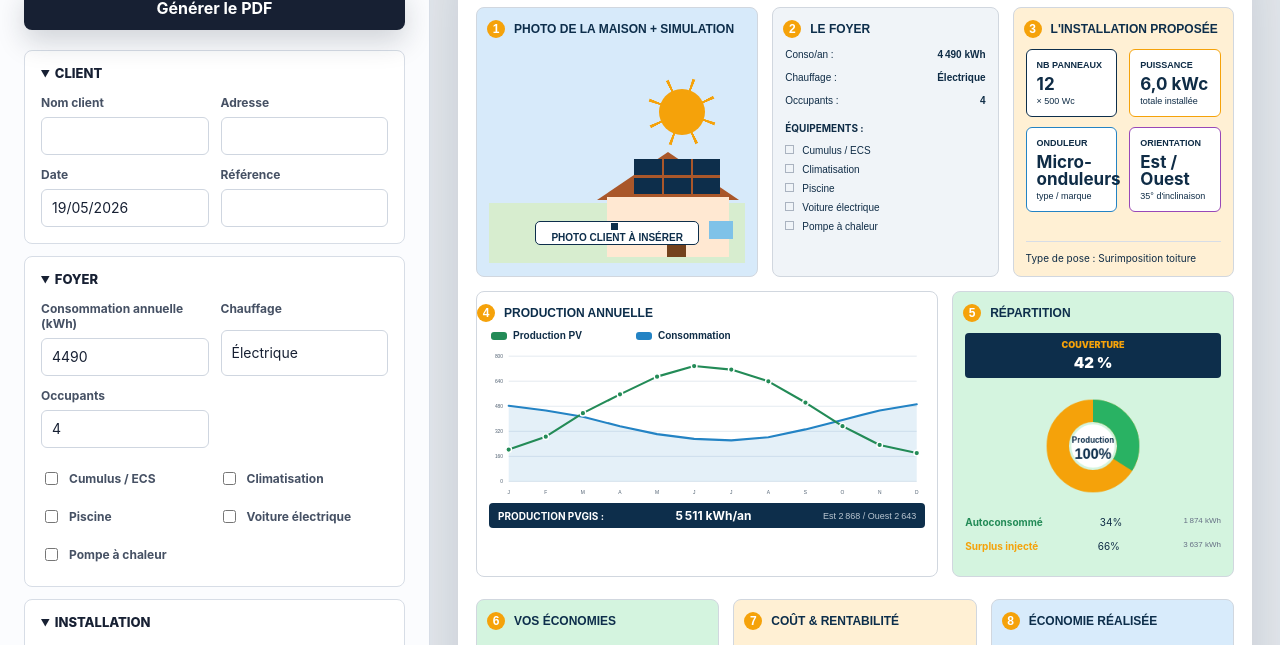
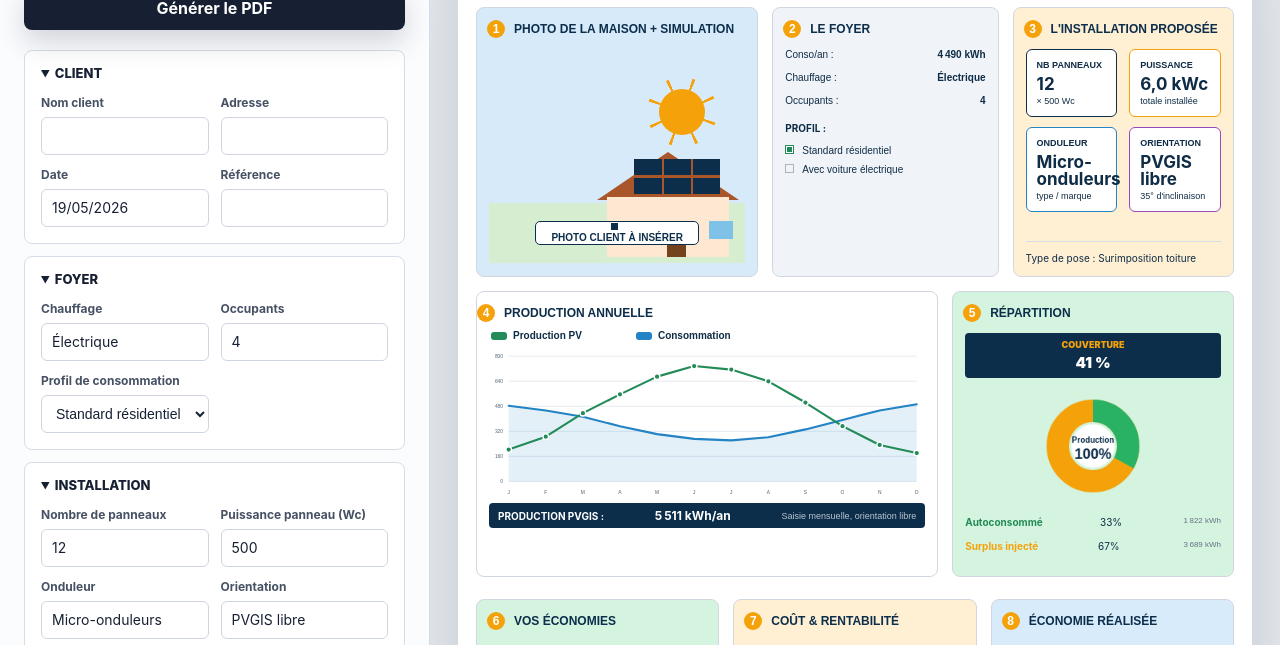
Before and after one commit to Empyrz901/interactive-solar-study, a website built with Vite: page index.html in a window 1280 px wide. Shown: the part 131-776 px from the top of the page. Built offline with nearby package versions, Linux system fonts and the light colour scheme.

Commit message:
Simulate photovoltaic self-consumption hourly

```diff
--- a/src/main.js
+++ b/src/main.js
@@ -2,39 +2,41 @@ import html2canvas from 'html2canvas';
 import { jsPDF } from 'jspdf';
 
 const months = ['J', 'F', 'M', 'A', 'M', 'J', 'J', 'A', 'S', 'O', 'N', 'D'];
-const pvProfile = [270, 380, 580, 740, 890, 980, 950, 850, 670, 470, 310, 240];
+const monthNames = ['Janvier', 'Février', 'Mars', 'Avril', 'Mai', 'Juin', 'Juillet', 'Août', 'Septembre', 'Octobre', 'Novembre', 'Décembre'];
+const monthDays = [31, 28, 31, 30, 31, 30, 31, 31, 30, 31, 30, 31];
+const pvProfile = [203, 286, 436, 556, 669, 737, 714, 639, 504, 353, 233, 181];
 const consoProfile = [480, 450, 410, 350, 300, 270, 260, 280, 330, 390, 450, 490];
-const pvgisEastProduction = 2868;
-const pvgisWestProduction = 2643;
-const defaultAnnualProduction = pvgisEastProduction + pvgisWestProduction;
 const defaultElectricityRate = 0.194;
 const defaultExportRate = 0.04;
-const batteryCapacityKwh = 10;
-const batterySelfUseGain = 0.32;
+const defaultBatteryEfficiency = 0.9;
+const loadProfiles = {
+  standard: 'Standard résidentiel',
+  ev: 'Avec voiture électrique'
+};
 
 const state = {
   clientName: '',
   address: '',
   date: new Date().toLocaleDateString('fr-FR'),
   reference: '',
-  consumption: '4490',
   heating: 'Électrique',
   occupants: '4',
-  equipments: [],
+  loadProfile: 'standard',
   panels: 12,
   panelWc: 500,
   inverter: 'Micro-onduleurs',
-  orientation: 'Est / Ouest',
+  orientation: 'PVGIS libre',
   tilt: '35',
   installType: 'Surimposition toiture',
   price: 12900,
   grants: 0,
-  selfUse: 34,
+  electricityRate: defaultElectricityRate,
+  exportRate: defaultExportRate,
+  batteryCapacity: 10,
+  batteryEfficiency: defaultBatteryEfficiency,
   batteryCost: 6900,
   pvCurve: buildPvCurve(12, 500),
   consoCurve: buildConsumptionCurve(4490),
-  pvCurveOverridden: false,
-  consoCurveOverridden: false,
   photo: '',
   photoMode: 'landscape',
   consultant: 'VOTRE EXPERT PHOTOVOLTAÏQUE',
@@ -43,14 +45,7 @@ const state = {
 };
 
 function buildPvCurve(panels, panelWc) {
-  const defaultPower = (12 * 500) / 1000;
-  const configuredPower = (Number(panels || 0) * Number(panelWc || 0)) / 1000;
-  const annualTarget = configuredPower ? defaultAnnualProduction * (configuredPower / defaultPower) : 0;
-  const profileTotal = pvProfile.reduce((sum, value) => sum + value, 0);
-  const monthly = pvProfile.map((value) => Math.round((value / profileTotal) * annualTarget));
-  const delta = Math.round(annualTarget) - monthly.reduce((sum, value) => sum + value, 0);
-  monthly[monthly.length - 1] += delta;
-  return monthly;
+  return [...pvProfile];
 }
 
 function buildConsumptionCurve(consumption) {
@@ -62,25 +57,16 @@ function buildConsumptionCurve(consumption) {
   return monthly;
 }
 
-const equipmentOptions = [
-  'Cumulus / ECS',
-  'Climatisation',
-  'Piscine',
-  'Voiture électrique',
-  'Pompe à chaleur'
-];
-
-const equipmentConsumptionKwh = {
-  'Cumulus / ECS': 1200,
-  Climatisation: 600,
-  Piscine: 1200,
-  'Voiture électrique': 2500,
-  'Pompe à chaleur': 2200
-};
-
 function formatNumber(value) {
   const number = Number(value) || 0;
   return new Intl.NumberFormat('fr-FR').format(Math.round(number));
+}
+
+function formatDecimal(value, digits = 1) {
+  return new Intl.NumberFormat('fr-FR', {
+    maximumFractionDigits: digits,
+    minimumFractionDigits: 0
+  }).format(Number(value || 0));
 }
 
 function kwc() {
@@ -91,106 +77,148 @@ function annualProduction() {
   return state.pvCurve.reduce((sum, value) => sum + Number(value || 0), 0);
 }
 
-function equipmentConsumption() {
-  return state.equipments.reduce((sum, item) => sum + (equipmentConsumptionKwh[item] || 0), 0);
-}
-
 function adjustedConsumption() {
-  return Number(state.consumption || 0) + equipmentConsumption();
-}
-
-function householdLoadFactor() {
-  const baseConsumption = Number(state.consumption || 0);
-  const totalConsumption = adjustedConsumption();
-  if (!baseConsumption || !totalConsumption) return 1;
-  return Math.min(1, baseConsumption / totalConsumption);
-}
-
-function selfUseRate() {
-  return Math.max(0, Math.min(100, Number(state.selfUse || 0))) / 100;
-}
-
-function scenarioSummary(rate) {
-  const production = annualProduction();
-  const consumption = adjustedConsumption();
-  const selfConsumed = Math.min(production, consumption, Math.round(production * rate));
-  const surplus = Math.max(0, production - selfConsumed);
-  const selfUsePercent = production ? Math.round((selfConsumed / production) * 100) : 0;
-  const surplusPercent = Math.max(0, 100 - selfUsePercent);
-  const coverage = consumption ? Math.min(100, Math.round((selfConsumed / consumption) * 100)) : 0;
-  const billReduction = Math.round(selfConsumed * defaultElectricityRate);
-  const resale = Math.round(surplus * defaultExportRate);
-
-  return {
-    production,
-    consumption,
-    selfConsumed,
-    surplus,
-    selfUsePercent,
-    surplusPercent,
-    coverage,
-    billReduction,
-    resale,
-    totalGain: billReduction + resale
-  };
-}
-
-function baseScenario() {
-  return scenarioSummary(selfUseRate());
-}
-
-function batteryScenario() {
-  return scenarioSummary(batterySelfUseRate());
-}
-
-function selfConsumedKwh() {
-  return baseScenario().selfConsumed;
-}
-
-function exportedKwh() {
-  return baseScenario().surplus;
-}
-
-function billSaving() {
-  return baseScenario().billReduction;
-}
-
-function resaleGain() {
-  return baseScenario().resale;
-}
-
-function coverageRate() {
-  return baseScenario().coverage;
-}
-
-function batterySelfUseRate() {
-  return Math.min(0.7, selfUseRate() + batterySelfUseGain);
-}
-
-function batterySaving() {
-  return Math.max(0, batteryScenario().totalGain - baseScenario().totalGain);
-}
-
-function totalGain() {
-  return baseScenario().totalGain;
+  return state.consoCurve.reduce((sum, value) => sum + Number(value || 0), 0);
 }
 
 function netCost() {
   return Math.max(0, Number(state.price || 0) - Number(state.grants || 0));
 }
 
-function roiYears() {
-  const gain = totalGain();
-  return gain ? Math.max(1, Math.round((netCost() / gain) * 10) / 10).toString().replace('.', ',') : '...';
+function hourlyConsumptionWeight(hour, profile) {
+  const standard = [0.55, 0.48, 0.45, 0.43, 0.45, 0.58, 0.85, 1.05, 0.95, 0.78, 0.68, 0.62, 0.65, 0.68, 0.72, 0.82, 1.05, 1.35, 1.55, 1.45, 1.18, 0.95, 0.78, 0.65];
+  const evBoost = [1.15, 1.1, 1.0, 0.85, 0.7, 0.55, 0.45, 0.35, 0.25, 0.2, 0.2, 0.2, 0.2, 0.25, 0.3, 0.45, 0.7, 1.05, 1.35, 1.55, 1.65, 1.6, 1.45, 1.3];
+  return profile === 'ev' ? standard[hour] * 0.78 + evBoost[hour] * 0.7 : standard[hour];
+}
+
+function hourlyProductionWeight(hour, monthIndex) {
+  const daylightByMonth = [8.6, 10, 11.9, 13.7, 15, 15.8, 15.4, 14.1, 12.5, 10.7, 9, 8.3];
+  const solarNoon = 13;
+  const daylight = daylightByMonth[monthIndex];
+  const sunrise = solarNoon - daylight / 2;
+  const sunset = solarNoon + daylight / 2;
+  const midHour = hour + 0.5;
+  if (midHour <= sunrise || midHour >= sunset) return 0;
+  const progress = (midHour - sunrise) / daylight;
+  return Math.sin(Math.PI * progress) ** 1.35;
+}
+
+function distributeMonthlyToHours(monthlyValues, weightForHour) {
+  return monthlyValues.flatMap((monthlyValue, monthIndex) => {
+    const days = monthDays[monthIndex];
+    const weights = Array.from({ length: days * 24 }, (_, index) => weightForHour(index % 24, monthIndex));
+    const totalWeight = weights.reduce((sum, value) => sum + value, 0) || weights.length;
+    return weights.map((weight) => (Number(monthlyValue || 0) * weight) / totalWeight);
+  });
+}
+
+function hourlySeries() {
+  return {
+    production: distributeMonthlyToHours(state.pvCurve, hourlyProductionWeight),
+    consumption: distributeMonthlyToHours(state.consoCurve, (hour) => hourlyConsumptionWeight(hour, state.loadProfile))
+  };
+}
+
+function summarizeEnergy(values) {
+  return Math.round(values.reduce((sum, value) => sum + value, 0));
+}
+
+function buildScenario(values, options = {}) {
+  const batteryCapacity = Number(options.batteryCapacity || 0);
+  const batteryEfficiency = Math.max(0, Math.min(1, Number(state.batteryEfficiency || defaultBatteryEfficiency)));
+  const hasBattery = batteryCapacity > 0;
+  let batterySoc = 0;
+  let selfConsumed = 0;
+  let surplus = 0;
+  let gridPurchase = 0;
+  let batteryCharged = 0;
+  let batteryDischarged = 0;
+
+  values.production.forEach((productionValue, index) => {
+    const production = Math.max(0, productionValue);
+    const consumption = Math.max(0, values.consumption[index] || 0);
+    const instantSelfUse = Math.min(production, consumption);
+    let remainingProduction = production - instantSelfUse;
+    let remainingConsumption = consumption - instantSelfUse;
+    selfConsumed += instantSelfUse;
+
+    if (hasBattery && remainingProduction > 0) {
+      const storageRoom = Math.max(0, batteryCapacity - batterySoc);
+      const energySentToBattery = Math.min(remainingProduction, storageRoom / batteryEfficiency);
+      const storedEnergy = energySentToBattery * batteryEfficiency;
+      batterySoc += storedEnergy;
+      batteryCharged += storedEnergy;
+      remainingProduction -= energySentToBattery;
+    }
+
+    if (hasBattery && remainingConsumption > 0) {
+      const discharged = Math.min(remainingConsumption, batterySoc);
+      batterySoc -= discharged;
+      batteryDischarged += discharged;
+      selfConsumed += discharged;
+      remainingConsumption -= discharged;
+    }
+
+    surplus += Math.max(0, remainingProduction);
+    gridPurchase += Math.max(0, remainingConsumption);
+  });
+
+  const production = summarizeEnergy(values.production);
+  const consumption = summarizeEnergy(values.consumption);
+  const roundedSelfConsumed = Math.round(selfConsumed);
+  const roundedSurplus = Math.round(surplus);
+  const roundedGridPurchase = Math.round(gridPurchase);
+  const billReduction = Math.round(roundedSelfConsumed * Number(state.electricityRate || 0));
+  const resale = Math.round(roundedSurplus * Number(state.exportRate || 0));
+
+  return {
+    production,
+    consumption,
+    selfConsumed: roundedSelfConsumed,
+    surplus: roundedSurplus,
+    gridPurchase: roundedGridPurchase,
+    selfUsePercent: production ? Math.round((roundedSelfConsumed / production) * 100) : 0,
+    surplusPercent: production ? Math.round((roundedSurplus / production) * 100) : 0,
+    coverage: consumption ? Math.round((roundedSelfConsumed / consumption) * 100) : 0,
+    billReduction,
+    resale,
+    totalGain: billReduction + resale,
+    batteryCharged: Math.round(batteryCharged),
+    batteryDischarged: Math.round(batteryDischarged)
+  };
+}
+
+function simulation() {
+  const values = hourlySeries();
+  const withoutBattery = buildScenario(values);
+  const withBattery = buildScenario(values, { batteryCapacity: Number(state.batteryCapacity || 0) });
+  return {
+    withoutBattery,
+    withBattery,
+    difference: {
+      annualGain: withBattery.totalGain - withoutBattery.totalGain,
+      billReduction: withBattery.billReduction - withoutBattery.billReduction,
+      resale: withBattery.resale - withoutBattery.resale,
+      gridPurchase: withoutBattery.gridPurchase - withBattery.gridPurchase
+    }
+  };
+}
+
+function totalGain() {
+  return simulation().withoutBattery.totalGain;
+}
+
+function roiYears(gain = totalGain(), cost = netCost()) {
+  return gain ? Math.max(1, Math.round((cost / gain) * 10) / 10).toString().replace('.', ',') : '...';
 }
 
 function batteryRoi() {
-  const gain = batterySaving();
+  const gain = simulation().difference.annualGain;
   return gain ? Math.max(1, Math.round((Number(state.batteryCost || 0) / gain) * 10) / 10).toString().replace('.', ',') : '...';
 }
 
 function batteryNetDifference(years = 20) {
-  return batterySaving() * years - Number(state.batteryCost || 0);
+  return simulation().difference.annualGain * years - Number(state.batteryCost || 0);
 }
 
 function input(label, key, type = 'text', attrs = '') {
@@ -202,12 +230,15 @@ function input(label, key, type = 'text', attrs = '') {
   `;
 }
 
-function checkbox(option) {
-  const checked = state.equipments.includes(option) ? 'checked' : '';
+function select(label, key, options) {
   return `
-    <label class="check">
-      <input type="checkbox" name="equipment" value="${option}" ${checked} />
-      <span>${option}</span>
+    <label class="field">
+      <span>${label}</span>
+      <select name="${key}">
+        ${Object.entries(options)
+          .map(([value, labelText]) => `<option value="${value}" ${state[key] === value ? 'selected' : ''}>${labelText}</option>`)
+          .join('')}
+      </select>
     </label>
   `;
 }
@@ -283,7 +314,7 @@ function curveInputs(label, key) {
     <div class="curve-editor">
       <h4>${label}</h4>
       <div class="curve-grid">
-        ${months
+        ${monthNames
           .map(
             (month, index) => `
               <label class="field mini-field">
@@ -299,7 +330,7 @@ function curveInputs(label, key) {
 }
 
 function renderDonut() {
-  const scenario = baseScenario();
+  const scenario = simulation().withoutBattery;
   const selfUse = scenario.selfUsePercent;
   const sold = scenario.surplusPercent;
   return `
@@ -341,13 +372,15 @@ function drawDonuts() {
 }
 
 function renderReport() {
-  const withoutBattery = baseScenario();
-  const withBattery = batteryScenario();
+  const result = simulation();
+  const withoutBattery = result.withoutBattery;
+  const withBattery = result.withBattery;
+  const difference = result.difference;
   const production = withoutBattery.production;
   const coverage = withoutBattery.coverage;
   const saving = withoutBattery.billReduction;
   const resale = withoutBattery.resale;
-  const batteryGain = batterySaving();
+  const batteryGain = difference.annualGain;
   const batteryEconomy = withBattery.totalGain;
   const batterySelfUsePercent = withBattery.selfUsePercent;
   const netBattery20Years = batteryNetDifference(20);
@@ -398,8 +431,8 @@ function renderReport() {
             <div><dt>Chauffage :</dt><dd>${textValue(state.heating)}</dd></div>
             <div><dt>Occupants :</dt><dd>${textValue(state.occupants)}</dd></div>
           </dl>
-          <h3>ÉQUIPEMENTS :</h3>
-          <ul>${equipmentOptions.map((item) => `<li class="${state.equipments.includes(item) ? 'active' : ''}">${item}</li>`).join('')}</ul>
+          <h3>PROFIL :</h3>
+          <ul>${Object.entries(loadProfiles).map(([key, label]) => `<li class="${state.loadProfile === key ? 'active' : ''}">${label}</li>`).join('')}</ul>
         </div>
 
         <div class="panel install-panel">
@@ -418,7 +451,7 @@ function renderReport() {
         <div class="panel production-panel">
           <div class="title-row">${sectionNumber(4, 'PRODUCTION ANNUELLE')}</div>
           ${renderChart()}
-          <p class="annual"><strong>PRODUCTION PVGIS :</strong> <b>${formatNumber(production)} kWh/an</b> <span>Est ${formatNumber(pvgisEastProduction)} / Ouest ${formatNumber(pvgisWestProduction)}</span></p>
+          <p class="annual"><strong>PRODUCTION PVGIS :</strong> <b>${formatNumber(production)} kWh/an</b> <span>Saisie mensuelle, orientation libre</span></p>
         </div>
 
         <div class="panel split-panel">
@@ -431,8 +464,8 @@ function renderReport() {
       <section class="economy-grid">
         <div class="panel savings-panel">
           ${sectionNumber(6, 'VOS ÉCONOMIES')}
-          <div class="line"><span>Baisse facture</span><strong>${money(saving)}</strong><small>${defaultElectricityRate.toString().replace('.', ',')} €/kWh</small></div>
-          <div class="line"><span>Surplus injecté</span><strong>${money(resale)}</strong><small>${defaultExportRate.toString().replace('.', ',')} €/kWh</small></div>
+          <div class="line"><span>Baisse facture</span><strong>${money(saving)}</strong><small>${Number(state.electricityRate || 0).toString().replace('.', ',')} €/kWh</small></div>
+          <div class="line"><span>Surplus injecté</span><strong>${money(resale)}</strong><small>${Number(state.exportRate || 0).toString().replace('.', ',')} €/kWh</small></div>
           <div class="total"><span>GAIN ANNUEL TOTAL</span><strong>${money(totalGain())}</strong><small>économies + revente</small></div>
         </div>
 
@@ -441,14 +474,14 @@ function renderReport() {
           <div class="line"><span>Prix TTC</span><strong>${money(state.price)}</strong></div>
           <div class="line"><span>Aides déduites</span><strong>− ${money(state.grants)}</strong></div>
           <div class="line strong"><span>Reste à charge</span><strong>${money(netCost())}</strong></div>
-          <div class="roi"><span>RETOUR SUR INVESTISSEMENT</span><strong>${roiYears()} ans</strong><small>Puis 100% de gain<br />jusqu'à 25-30 ans</small></div>
+          <div class="roi"><span>ROI PROJET SANS BATTERIE</span><strong>${roiYears()} ans</strong><small>Calculé sur gain annuel<br />hors batterie</small></div>
         </div>
 
         <div class="panel projection-panel">
           ${sectionNumber(8, 'ÉCONOMIE RÉALISÉE')}
-          <div class="projection-line"><span>Sur 10 ans</span><strong>${money(totalGain() * 10)}</strong></div>
-          <div class="projection-line"><span>Sur 15 ans</span><strong>${money(totalGain() * 15)}</strong></div>
-          <div class="projection-line"><span>Sur 20 ans</span><strong>${money(totalGain() * 20)}</strong></div>
+          <div class="projection-line"><span>Sur 10 ans</span><strong>${money(withoutBattery.totalGain * 10)} / ${money(withBattery.totalGain * 10)}</strong><small>S / B</small></div>
+          <div class="projection-line"><span>Sur 15 ans</span><strong>${money(withoutBattery.totalGain * 15)} / ${money(withBattery.totalGain * 15)}</strong><small>S / B</small></div>
+          <div class="projection-line"><span>Sur 20 ans</span><strong>${money(withoutBattery.totalGain * 20)} / ${money(withBattery.totalGain * 20)}</strong><small>S / B</small></div>
         </div>
       </section>
 
@@ -457,18 +490,18 @@ function renderReport() {
         <div class="battery-grid">
           <div>
             <h3>SANS BATTERIE</h3>
-            <p>Profil Est/Ouest matin + soir</p>
-            <dl><div><dt>Autoconsommation</dt><dd>≈ ${withoutBattery.selfUsePercent} %</dd></div><div><dt>Couverture conso</dt><dd>${withoutBattery.coverage} %</dd></div><div><dt>Gain/an</dt><dd>${money(withoutBattery.totalGain)}</dd></div></dl>
+            <p>Simulation horaire directe</p>
+            <dl><div><dt>Autoconsommation</dt><dd>${withoutBattery.selfUsePercent} %</dd></div><div><dt>Couverture conso</dt><dd>${withoutBattery.coverage} %</dd></div><div><dt>Surplus injecté</dt><dd>${formatNumber(withoutBattery.surplus)} kWh</dd></div><div><dt>Gain/an</dt><dd>${money(withoutBattery.totalGain)}</dd></div></dl>
           </div>
           <div>
             <h3>AVEC BATTERIE</h3>
-            <p>Stockage ${batteryCapacityKwh} kWh (+ ${money(state.batteryCost)})</p>
-            <dl><div><dt>Autoconsommation</dt><dd>≈ ${batterySelfUsePercent} %</dd></div><div><dt>Couverture conso</dt><dd>${withBattery.coverage} %</dd></div><div><dt>Gain/an</dt><dd>${money(batteryEconomy)}</dd></div></dl>
+            <p>Stockage ${formatDecimal(state.batteryCapacity)} kWh, rendement ${Math.round(Number(state.batteryEfficiency || 0) * 100)} %</p>
+            <dl><div><dt>Autoconsommation</dt><dd>${batterySelfUsePercent} %</dd></div><div><dt>Couverture conso</dt><dd>${withBattery.coverage} %</dd></div><div><dt>Surplus injecté</dt><dd>${formatNumber(withBattery.surplus)} kWh</dd></div><div><dt>Gain/an</dt><dd>${money(batteryEconomy)}</dd></div></dl>
           </div>
           <div>
             <h3>DIFFÉRENCE</h3>
             <p>Écart net 20 ans : ${money(netBattery20Years)}</p>
-            <dl><div><dt>Gain en plus</dt><dd>+ ${money(batteryGain)}/an</dd></div><div><dt>Gain brut 20 ans</dt><dd>+ ${money(batteryGain * 20)}</dd></div><div><dt>ROI batterie</dt><dd>${batteryRoi()} ans</dd></div></dl>
+            <dl><div><dt>Gain en plus</dt><dd>${money(batteryGain)}/an</dd></div><div><dt>Achat évité</dt><dd>${formatNumber(difference.gridPurchase)} kWh</dd></div><div><dt>Gain brut 20 ans</dt><dd>${money(batteryGain * 20)}</dd></div><div><dt>ROI batterie</dt><dd>${batteryRoi()} ans</dd></div></dl>
           </div>
         </div>
       </section>
@@ -506,11 +539,10 @@ function renderControls() {
       <details open>
         <summary>Foyer</summary>
         <div class="form-grid">
-          ${input('Consommation annuelle (kWh)', 'consumption', 'number', 'min="0"')}
           ${input('Chauffage', 'heating')}
           ${input('Occupants', 'occupants', 'number', 'min="1"')}
+          ${select('Profil de consommation', 'loadProfile', loadProfiles)}
         </div>
-        <div class="checks">${equipmentOptions.map(checkbox).join('')}</div>
       </details>
 
       <details open>
@@ -534,15 +566,17 @@ function renderControls() {
         <div class="form-grid">
           ${input('Prix TTC (€)', 'price', 'number', 'min="0"')}
           ${input('Aides déduites (€)', 'grants', 'number', 'min="0"')}
-          ${input('Autoconsommée (%)', 'selfUse', 'number', 'min="0" max="100"')}
+          ${input('Prix kWh acheté (€)', 'electricityRate', 'number', 'min="0" step="0.001"')}
+          ${input('Tarif revente surplus (€)', 'exportRate', 'number', 'min="0" step="0.001"')}
+          ${input('Capacité batterie (kWh)', 'batteryCapacity', 'number', 'min="0" step="0.1"')}
           ${input('Surcoût batterie (€)', 'batteryCost', 'number', 'min="0"')}
         </div>
       </details>
 
-      <details>
-        <summary>Courbes mensuelles</summary>
-        ${curveInputs('Production PV (kWh)', 'pvCurve')}
-        ${curveInputs('Consommation (kWh)', 'consoCurve')}
+      <details open>
+        <summary>Données mensuelles obligatoires</summary>
+        ${curveInputs('Consommation client (kWh)', 'consoCurve')}
+        ${curveInputs('Production PVGIS (kWh)', 'pvCurve')}
       </details>
 
       <details>
@@ -594,46 +628,18 @@ function applyPreviewScale() {
 }
 
 function bindEvents() {
-  document.querySelectorAll('input[name]').forEach((field) => {
-    if (field.name === 'equipment') {
-      field.addEventListener('change', () => {
-        state.equipments = [...document.querySelectorAll('input[name="equipment"]:checked')].map((item) => item.value);
+  document.querySelectorAll('input[name], select[name]').forEach((field) => {
+    if (field.name.includes(':')) {
+      field.addEventListener('input', (event) => {
+        const [key, index] = event.target.name.split(':');
+        state[key][Number(index)] = Number(event.target.value) || 0;
         renderPreview();
       });
       return;
     }
 
-    if (field.name.includes(':')) {
-      field.addEventListener('input', (event) => {
-        const [key, index] = event.target.name.split(':');
-        state[key][Number(index)] = Number(event.target.value) || 0;
-        if (key === 'pvCurve') {
-          state.pvCurveOverridden = true;
-        }
-        if (key === 'consoCurve') {
-          state.consoCurveOverridden = true;
-        }
-        renderPreview();
-      });
-      return;
-    }
-
-    field.addEventListener('input', (event) => {
+    field.addEventListener(field.tagName === 'SELECT' ? 'change' : 'input', (event) => {
       state[event.target.name] = event.target.value;
-      if ((event.target.name === 'panels' || event.target.name === 'panelWc') && !state.pvCurveOverridden) {
-        state.pvCurve = buildPvCurve(state.panels, state.panelWc);
-        document.querySelectorAll('input[name^="pvCurve:"]').forEach((input) => {
-          const index = Number(input.name.split(':')[1]);
-          input.value = state.pvCurve[index];
-        });
-      }
-      if (event.target.name === 'consumption' && !state.consoCurveOverridden) {
-        state.consoCurve = buildConsumptionCurve(state.consumption);
-        document.querySelectorAll('input[name^="consoCurve:"]').forEach((input) => {
-          const index = Number(input.name.split(':')[1]);
-          input.value = state.consoCurve[index];
-        });
-      }
       renderPreview();
     });
   });
--- a/src/styles.css
+++ b/src/styles.css
@@ -119,7 +119,8 @@ summary {
   font-weight: 700;
 }
 
-.field input {
+.field input,
+.field select {
   width: 100%;
   min-height: 38px;
   border: 1px solid #cfd6e0;
@@ -153,7 +154,7 @@ summary {
 
 .curve-grid {
   display: grid;
-  grid-template-columns: repeat(6, minmax(0, 1fr));
+  grid-template-columns: repeat(3, minmax(0, 1fr));
   gap: 8px;
 }
 
@@ -947,6 +948,7 @@ summary {
 }
 
 .projection-line {
+  grid-template-columns: 1fr auto auto;
   min-height: 34px;
   margin-bottom: 10px;
   padding: 7px 12px;
@@ -966,7 +968,13 @@ summary {
 }
 
 .projection-line strong {
-  font-size: 20px;
+  font-size: 16px;
+}
+
+.projection-line small {
+  margin-left: 6px;
+  color: #667085;
+  font-size: 8px;
 }
 
 .battery-panel {
@@ -1046,7 +1054,7 @@ summary {
 
 .battery-grid dl {
   display: grid;
-  gap: 6px;
+  gap: 4px;
   margin: 0;
 }
 
```
